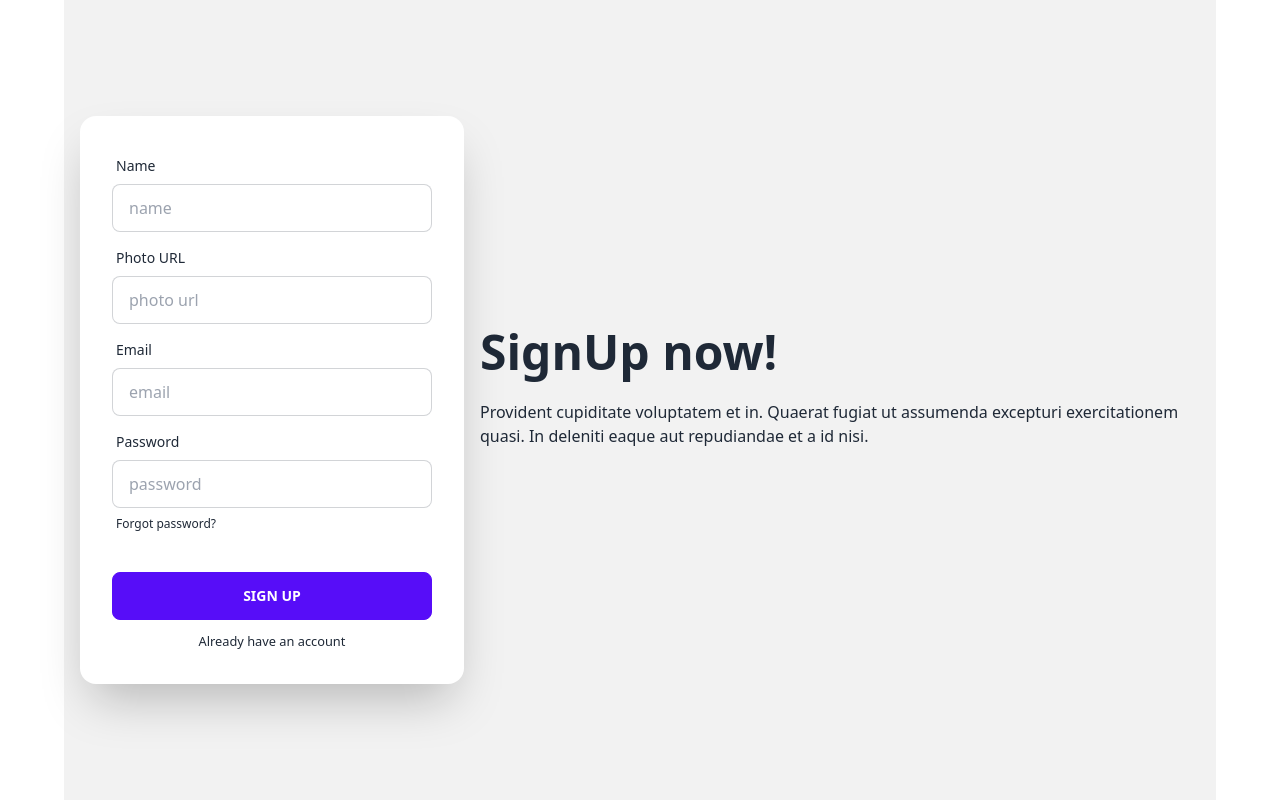
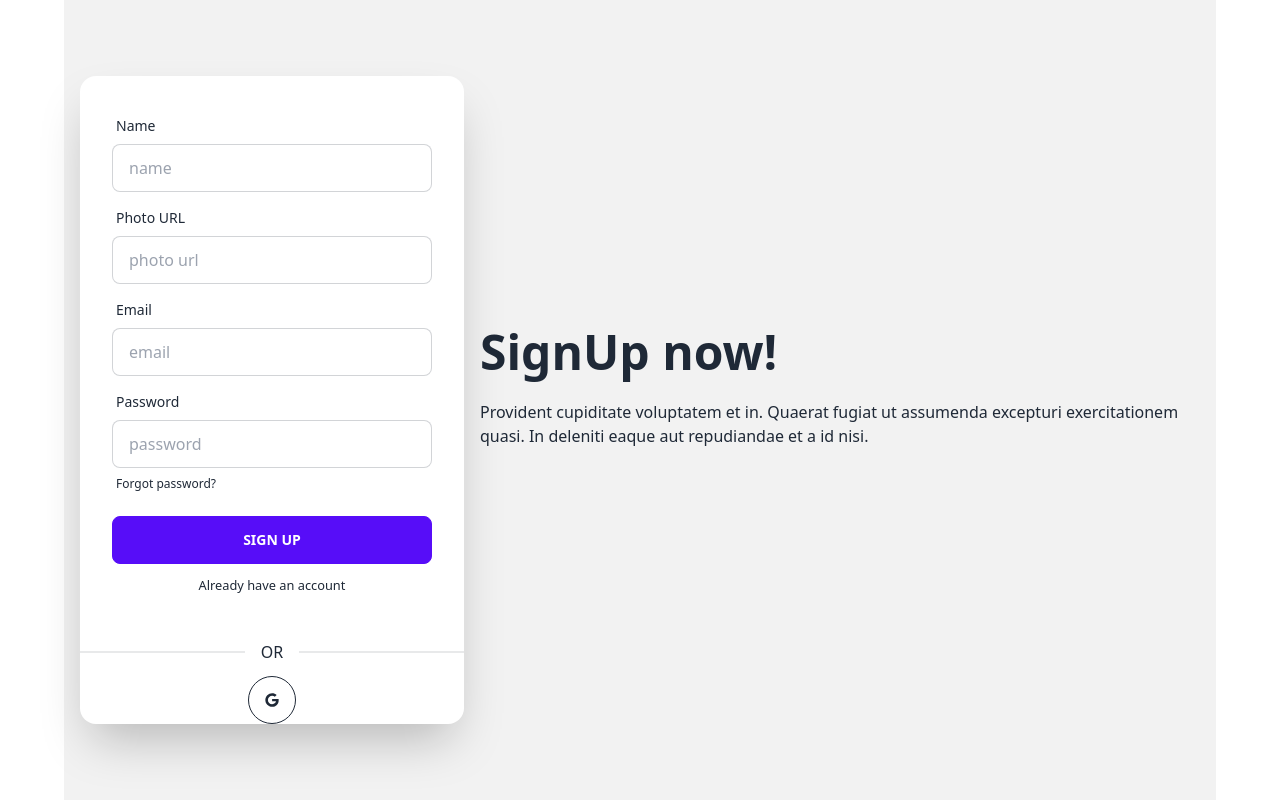
Before and after one commit to ShahanulIslam/bristo-boss-resturent-client, a React (Vite) app: page /signUp in a window 1280 px wide. Built offline with nearby package versions, Linux system fonts and the light colour scheme; no server answers.

Commit message:
social-login added

```diff
--- a/src/Pages/Dashboard/MyCart/MyCart.jsx
+++ b/src/Pages/Dashboard/MyCart/MyCart.jsx
@@ -75,7 +75,7 @@
                                     </div>
                                 </td>
                                 <td>{item.name}</td>
-                                <td className=''>${item.price}</td>
+                                <td>${item.price}</td>
                                 <td>
                                     <button onClick={() => handleDelete(item)} className="btn bg-red-600 text-white"><FaTrashAlt></FaTrashAlt></button>
                                 </td>
--- a/src/Pages/Login/Login.jsx
+++ b/src/Pages/Login/Login.jsx
@@ -4,6 +4,7 @@
 import { Link, useLocation, useNavigate } from 'react-router-dom';
 import { Helmet } from 'react-helmet-async';
 import Swal from 'sweetalert2';
+import SocialLogin from '../../component/SocialLogin/SocialLogin';
 
 
 const Login = () => {
@@ -93,6 +94,7 @@
                             </div>
                             <p className='text-center'><small>New here <Link to="/signUp">Create an account</Link></small></p>
                         </form>
+                        <SocialLogin></SocialLogin>
                     </div>
                 </div>
             </div>
--- a/src/Pages/SignUp/SignUp.jsx
+++ b/src/Pages/SignUp/SignUp.jsx
@@ -5,6 +5,7 @@
 import { AuthContext } from '../../Providers/AuthProvider';
 import { Link, useNavigate } from 'react-router-dom';
 import Swal from 'sweetalert2';
+import SocialLogin from '../../component/SocialLogin/SocialLogin';
 
 const SignUp = () => {
     const navigate = useNavigate()
@@ -19,7 +20,17 @@
                 console.log(user)
                 updateUserProfile(data.name, data.photoURL)
                     .then(() => {
-                        console.log("User profile Info updated");
+                        const saveUsers = { name: data.name, email: data.email }
+                        fetch("http://localhost:5000/users", {
+                            method: "POST",
+                            headers: {
+                                "content-type": "application/json"
+                            },
+                            body: JSON.stringify(saveUsers)
+                        })
+                            .then(res => res.json())
+                            .then(data => {
+                                if (data.insertedId) {
                                     reset()
                                     Swal.fire({
                                         position: 'top-end',
@@ -28,8 +39,10 @@
                                         showConfirmButton: false,
                                         timer: 1500
                                     })
+                                    navigate("/")
+                                }
                             })
-                navigate("/")
+                    })
             })
             .catch(error => {
                 console.log(error)
@@ -88,11 +101,12 @@
                                     <a href="#" className="label-text-alt link link-hover">Forgot password?</a>
                                 </label>
                             </div>
-                            <div className="form-control mt-6">
+                            <div className="form-control mt-2">
                                 <input type="submit" className="btn btn-primary" value="Sign Up" />
                             </div>
                             <p className='text-center'><small> <Link to="/login">Already have an account</Link></small></p>
                         </form>
+                        <SocialLogin></SocialLogin>
                     </div>
                 </div>
             </div>
--- a/src/Providers/AuthProvider.jsx
+++ b/src/Providers/AuthProvider.jsx
@@ -1,19 +1,24 @@
 import { createContext, useEffect, useState } from "react";
-import { createUserWithEmailAndPassword, getAuth, onAuthStateChanged, signInWithEmailAndPassword, signOut, updateProfile } from "firebase/auth";
+import { GoogleAuthProvider, createUserWithEmailAndPassword, getAuth, onAuthStateChanged, signInWithEmailAndPassword, signInWithPopup, signOut, updateProfile } from "firebase/auth";
 import { app } from "../firebase/fiebase.config";
 
 
 export const AuthContext = createContext(null)
-
 const auth = getAuth(app);
 
 const AuthProvider = ({children}) => {
     const [user,setUser] = useState();
     const [loading,setLoading] = useState(true);
+    const googleProvider = new GoogleAuthProvider()
 
     const CreateUser = (email,password) =>{
         setLoading(true);
         return createUserWithEmailAndPassword(auth,email,password);
+    }
+
+    const signInWithGoogle = () =>{
+        setLoading(true);
+        return signInWithPopup(auth , googleProvider)
     }
 
     const signIn = (email,password) =>{
@@ -48,6 +53,7 @@
         loading,
         CreateUser,
         signIn,
+        signInWithGoogle,
         logOut,
         updateUserProfile
     }
--- a/src/Router/Router.jsx
+++ b/src/Router/Router.jsx
@@ -44,7 +44,7 @@
   },
   {
     path: "dashboard",
-    element: <Dashboard></Dashboard>,
+    element: <PrivateRoute><Dashboard></Dashboard></PrivateRoute>,
     children:[
       {
         path:"mycart",
--- /dev/null
+++ b/src/component/SocialLogin/SocialLogin.jsx
@@ -0,0 +1,48 @@
+import React, { useContext } from 'react';
+import { FaGoogle } from 'react-icons/fa';
+import { AuthContext } from '../../Providers/AuthProvider';
+import { useLocation, useNavigate } from 'react-router-dom';
+
+const SocialLogin = () => {
+    const { signInWithGoogle } = useContext(AuthContext);
+    const location = useLocation();
+    const navigate = useNavigate();
+
+    const from = location.state?.from?.pathname || "/"
+
+    const handleGoogleSignIn = () => {
+        signInWithGoogle()
+            .then(result => {
+                const user = result.user;
+                // console.log(user);
+                const saveUsers = { name: user.displayName, email: user.email }
+                fetch("http://localhost:5000/users", {
+                    method: "POST",
+                    headers: {
+                        "content-type": "application/json"
+                    },
+                    body: JSON.stringify(saveUsers)
+                })
+                    .then(res => res.json())
+                    .then(() => {
+                        navigate(from, { replace: true });
+                    })
+
+            })
+            .catch(error => {
+                console.log(error);
+            })
+    }
+    return (
+        <div>
+            <div className="divider">OR</div>
+            <div className='w-full text-center'>
+                <button onClick={handleGoogleSignIn} className="btn btn-circle btn-outline">
+                    <FaGoogle></FaGoogle>
+                </button>
+            </div>
+        </div>
+    );
+};
+
+export default SocialLogin;
```
Lines whose indentation alone changed are shown as unchanged.
